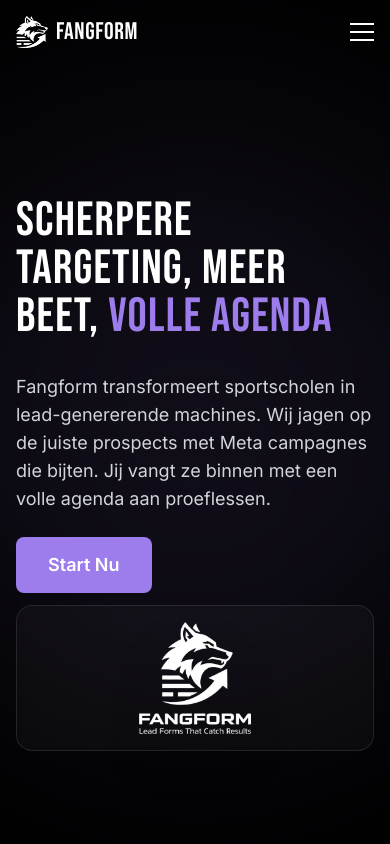
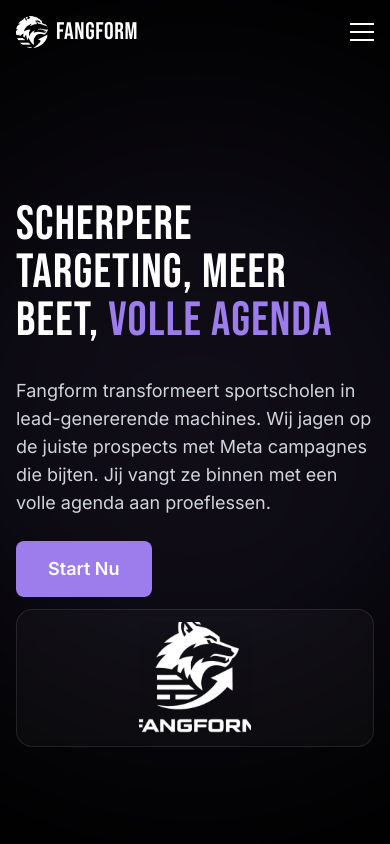
Before and after one commit to dfenders2002/fangForms, a Next.js app: page / in a window 390 px wide. Shown: the top 844 px of the page. Built offline with nearby package versions, Linux system fonts and the light colour scheme.

Commit message:
Refactor Hero and Navbar components for improved logo presentation
- Updated the Hero component to enhance the logo display with better responsiveness and styling.
- Modified the Navbar component to incorporate a new logo design, improving visual consistency and appeal.

```diff
--- a/src/components/Hero.tsx
+++ b/src/components/Hero.tsx
@@ -58,15 +58,17 @@
 						animate={{ opacity: 1, scale: 1 }}
 						transition={{ duration: 0.8, delay: 0.3 }}
 					>
-						<div className="rounded-2xl border border-white/10 bg-white/[0.03] backdrop-blur-sm p-4 h-full flex items-center justify-center">
-							<Image
-								src="/assets/fangform-logo-trimmed.png"
-								alt="FangForm"
-								width={140}
-								height={140}
-								className="w-28 md:w-32 drop-shadow-2xl"
-								priority
-							/>
+						<div className="rounded-2xl border border-white/10 bg-white/[0.03] backdrop-blur-sm p-3 h-full flex items-center justify-center overflow-hidden">
+							<div className="relative h-28 w-28 overflow-hidden md:h-32 md:w-32">
+								<Image
+									src="/assets/fangform-logo-trimmed.png"
+									alt="FangForm"
+									width={200}
+									height={200}
+									className="absolute left-1/2 top-1/2 h-[116%] w-[116%] max-w-none -translate-x-1/2 -translate-y-1/2 object-contain drop-shadow-2xl"
+									priority
+								/>
+							</div>
 						</div>
 					</motion.div>
 				</div>
--- a/src/components/Navbar.tsx
+++ b/src/components/Navbar.tsx
@@ -35,13 +35,15 @@
         <div className="flex items-center justify-between h-16 md:h-20">
           {/* Logo */}
           <a href="#" className="flex items-center gap-2">
-            <Image
-              src="/assets/fangform-wolf-trimmed.png"
-              alt="FangForm"
-              width={36}
-              height={36}
-              className="w-8 h-8 md:w-9 md:h-9"
-            />
+            <span className="relative block h-8 w-8 shrink-0 overflow-hidden rounded-full bg-black md:h-9 md:w-9">
+              <Image
+                src="/assets/fangform-wolf-black-trimmed.png"
+                alt="FangForm"
+                width={48}
+                height={48}
+                className="absolute left-1/2 top-1/2 h-[135%] w-[135%] max-w-none -translate-x-1/2 -translate-y-1/2 object-contain"
+              />
+            </span>
             <span className="font-heading text-2xl md:text-3xl tracking-wide">
               FANGFORM
             </span>
```
Also changed, not shown: public/assets/fangform-wolf-black-trimmed.png (added).
